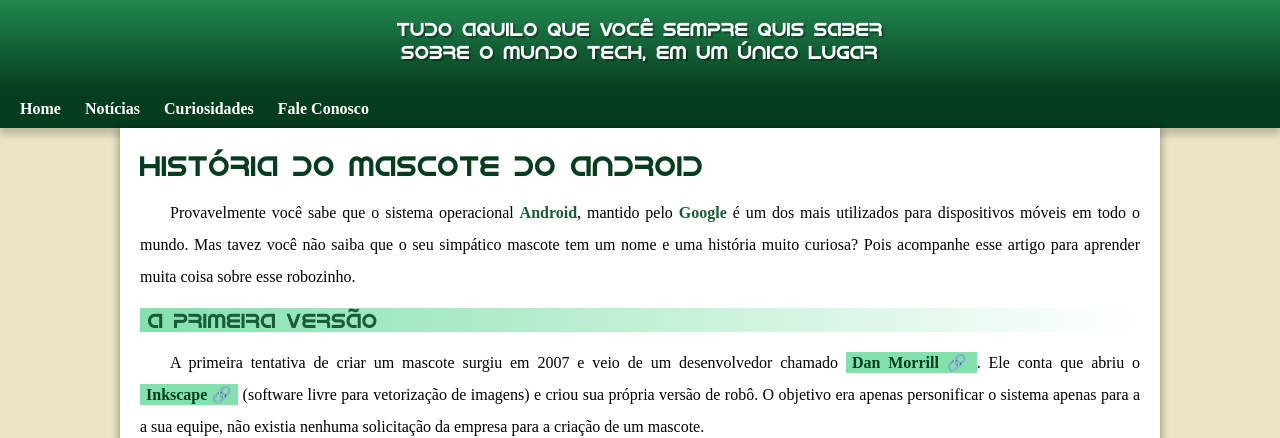
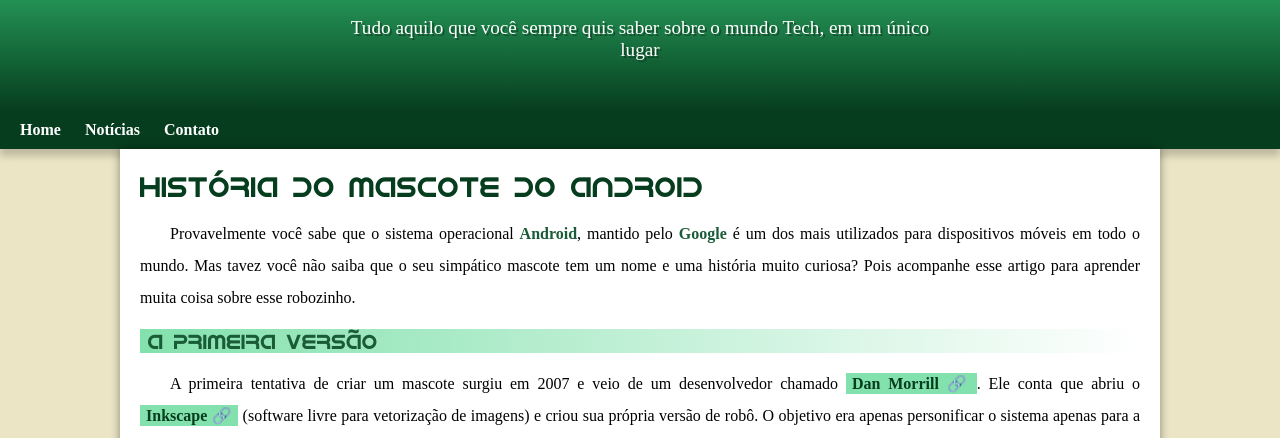
Before and after one commit to victorzssx/projeto-android, a plain HTML site: page index.html in a window 1280 px wide. Shown: the part 100-538 px from the top of the page. Drawn offline with Linux system fonts and the light colour scheme.

Commit message:
problema de padding corrigido

```diff
--- a/estilo/style.css
+++ b/estilo/style.css
@@ -52,14 +52,14 @@ header > h1 {
 }
 
 header > p {
-    font-family: var(--fonte-android);
+    font-family: var(--fonte-padrao);
     font-size: 1.2em;
     color: white;
-    max-width: 500px;
+    max-width: 600px;
     padding-right: 10px;
     padding-left: 10px;
     margin: auto;
-    margin-bottom: 30px;
+    padding-bottom:50px;
     text-shadow: 2px 2px 0px rgba(0, 0, 0, 0.315);
 }
 
--- a/index.html
+++ b/index.html
@@ -15,8 +15,7 @@
     <nav>
         <a href="#">Home</a>
         <a href="#">Notícias</a>
-        <a href="#">Curiosidades</a>
-        <a href="#">Fale Conosco</a>
+        <a href="#">Contato</a>
     </nav>
     <main>
         <article>
```
